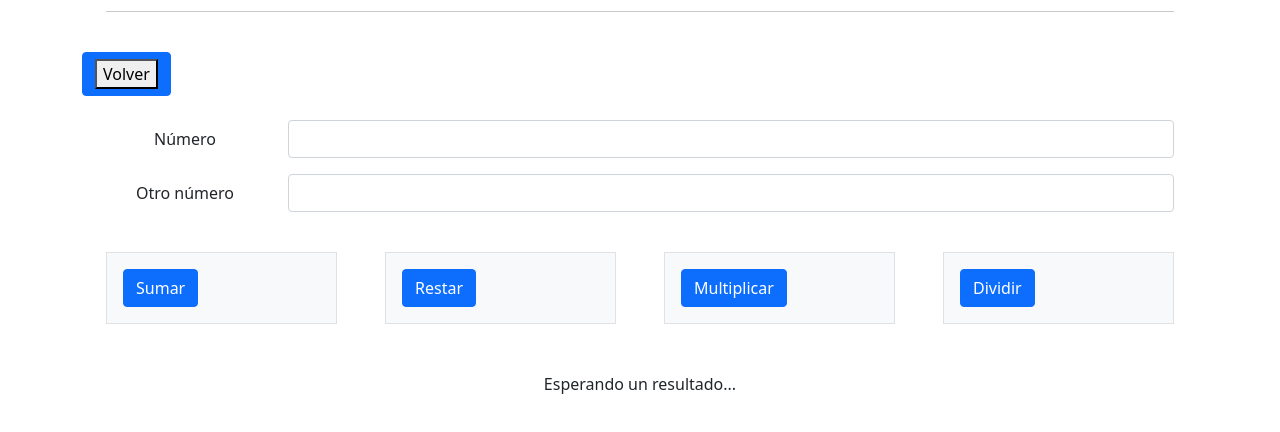
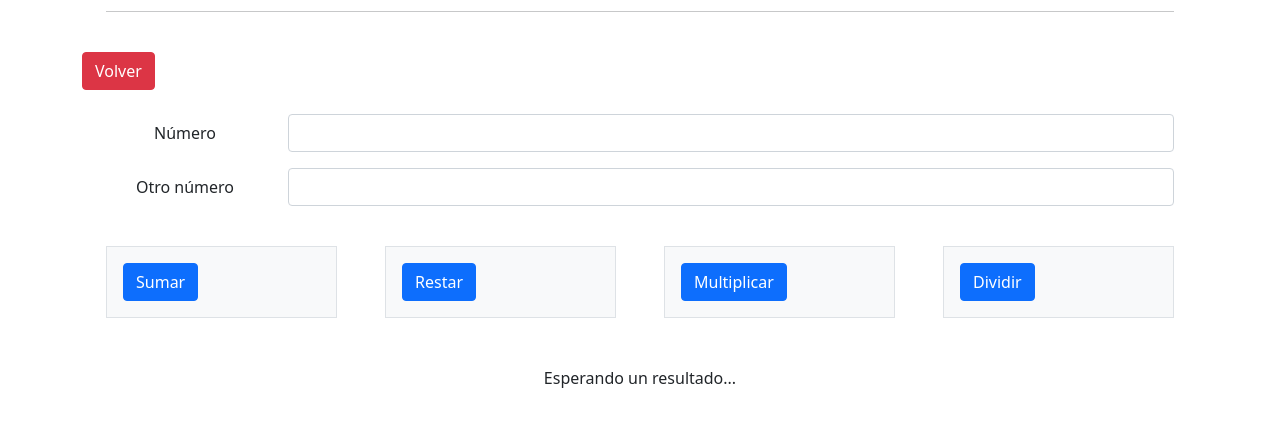
Before and after one commit to sruszner/clase13, a plain HTML site: page pages/calculadora.html in a window 1280 px wide. Shown: the part 110-542 px from the top of the page. Drawn offline with nearby package versions, Linux system fonts and the light colour scheme.

Commit message:
Cambio boton VOLVER

```diff
--- a/pages/calculadora.html
+++ b/pages/calculadora.html
@@ -27,11 +27,9 @@
             <hr>
         </div>
 
-        <div class="btn btn-primary">
+        <div>
             <a href="../index.html">
-                <button>
-                    Volver
-                </button>
+                <button class="btn btn-danger">Volver</button>
             </a>
         </div>
 
```
